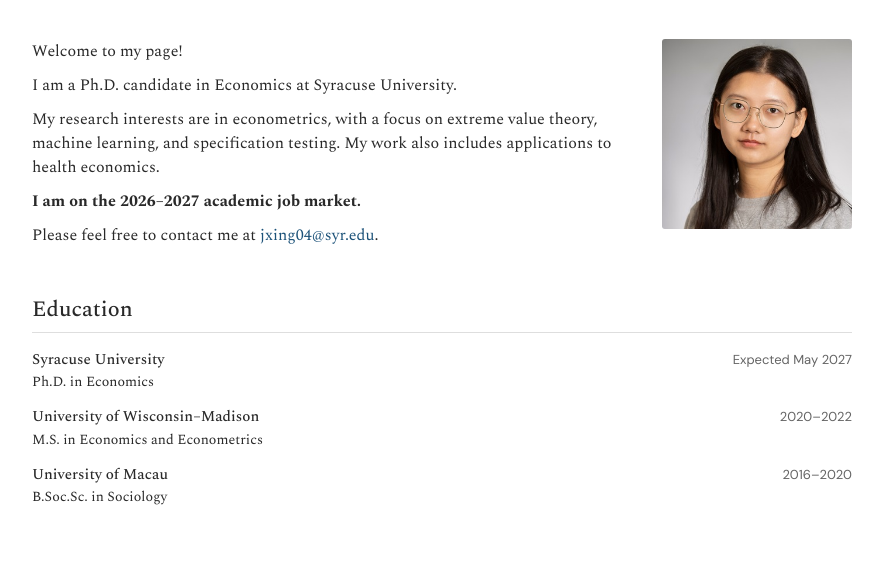
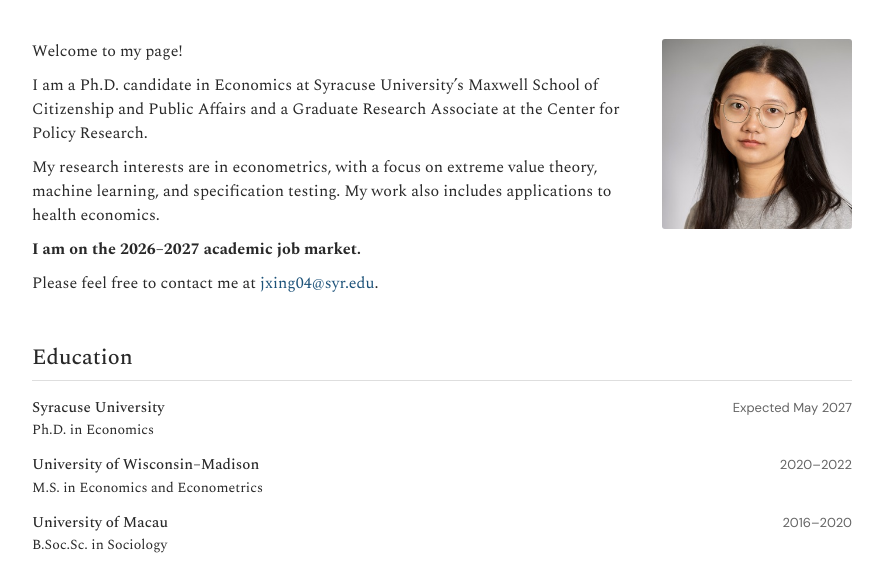
Before and after one commit to Jiahe-Xing/Jiahe-Xing.github.io, a plain HTML site: page index.html in a window 1280 px wide. Shown: the part 149-718 px from the top of the page, without its empty margins (198-1081 px from the left). Drawn offline with nearby package versions, Linux system fonts and the light colour scheme.

Commit message:
Update introduction with Maxwell School and CPR affiliation

```diff
--- a/index.html
+++ b/index.html
@@ -260,7 +260,7 @@
         <p>Welcome to my page!</p>
 
         <p>
-          I am a Ph.D. candidate in Economics at Syracuse University.
+          I am a Ph.D. candidate in Economics at Syracuse University’s Maxwell School of Citizenship and Public Affairs and a Graduate Research Associate at the Center for Policy Research.
         </p>
 
         <p>
```
